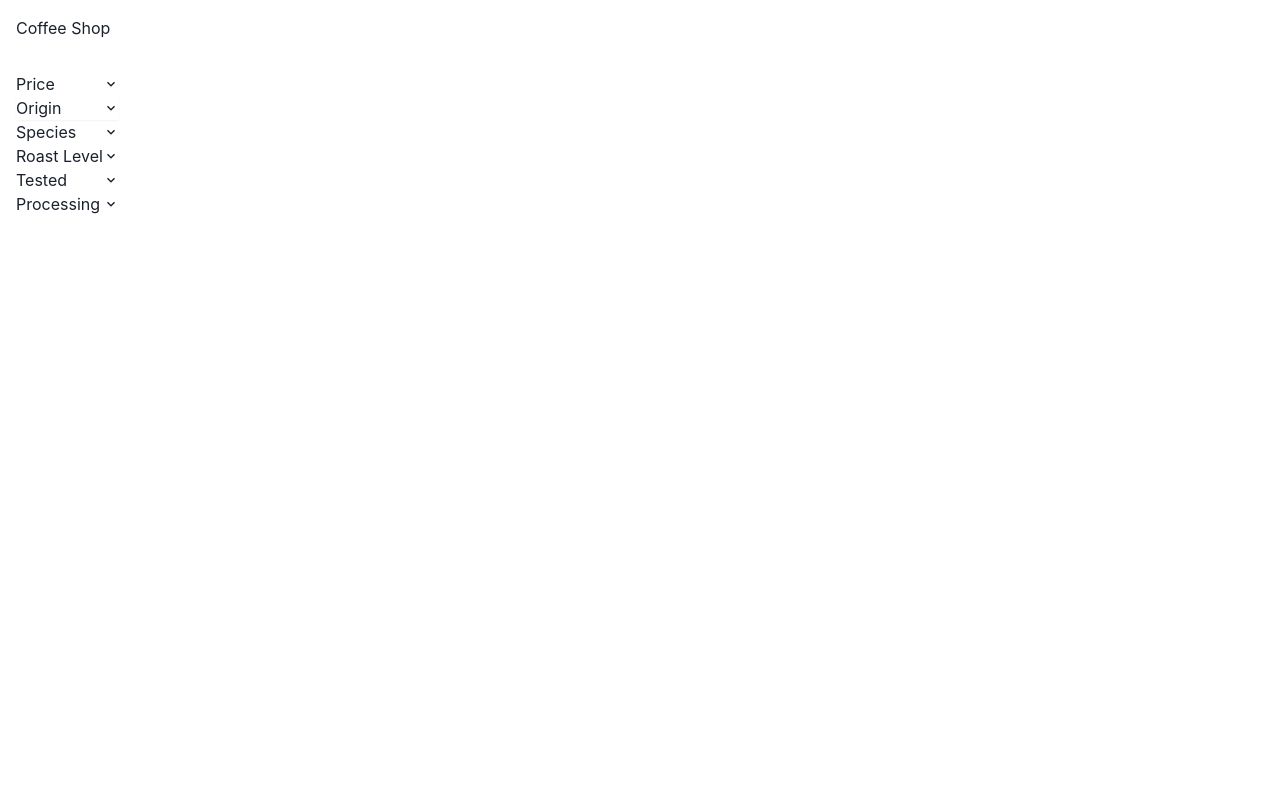
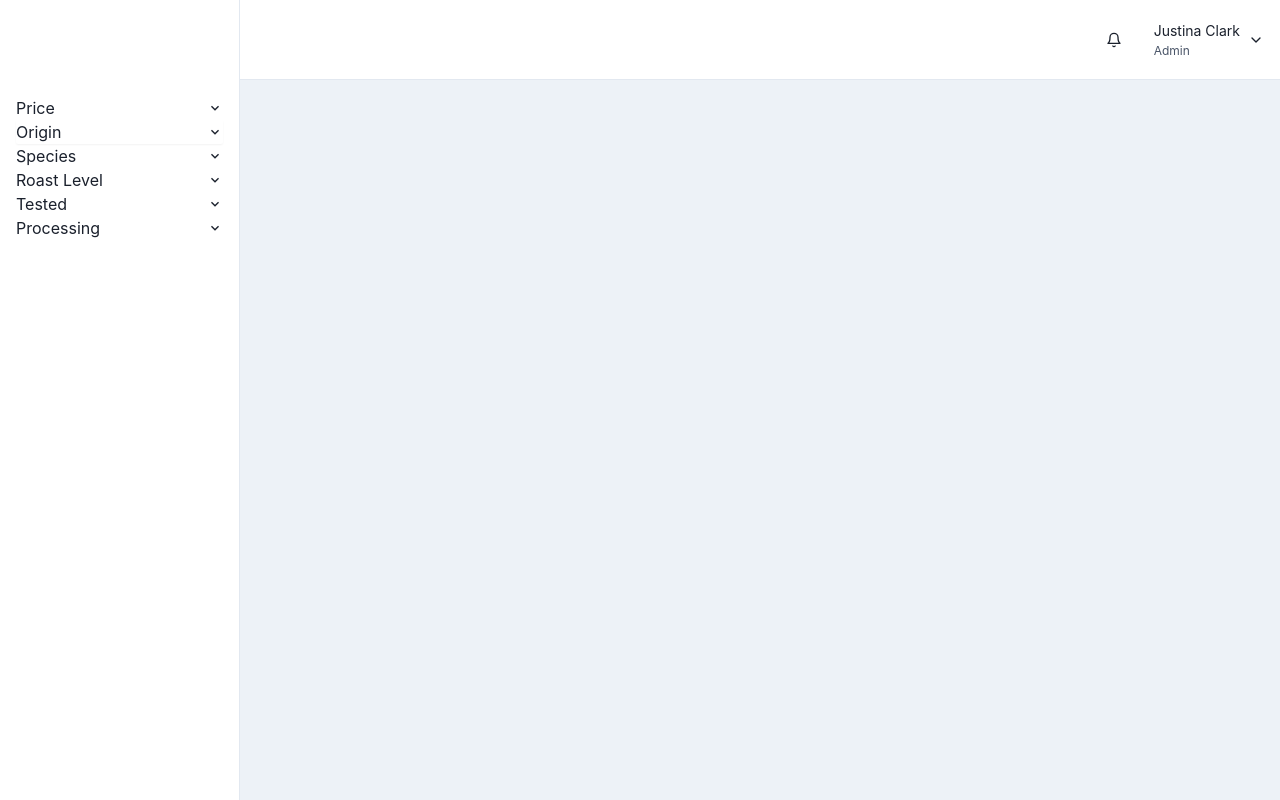
Before and after one commit to Dickyrdiar/folkatech-cofee, a React (Vite) app: page /dashboard in a window 1280 px wide. Built offline with nearby package versions, Linux system fonts and the light colour scheme.

Commit message:
adding sidebar and dashboard

```diff
--- /dev/null
+++ b/src/components/Layout/index.jsx
@@ -0,0 +1,198 @@
+/* eslint-disable no-unused-vars */
+/* eslint-disable react-refresh/only-export-components */
+/* eslint-disable react/jsx-no-undef */
+/* eslint-disable react/prop-types */
+/* eslint-disable react-hooks/rules-of-hooks */
+import {
+  IconButton,
+  Avatar,
+  Box,
+  CloseButton,
+  Flex,
+  HStack,
+  VStack,
+  Icon,
+  useColorModeValue,
+  Text,
+  Drawer,
+  DrawerContent,
+  useDisclosure,
+  Menu,
+  MenuButton,
+  MenuDivider,
+  MenuItem,
+  MenuList,
+} from '@chakra-ui/react'
+import {
+  FiHome,
+  FiTrendingUp,
+  FiCompass,
+  FiStar,
+  FiSettings,
+  FiMenu,
+  FiBell,
+  FiChevronDown,
+} from 'react-icons/fi'
+import Sidebar from '../sidebar'
+import { useState } from 'react'
+
+
+/* eslint-disable no-undef */
+const SidebarContent = ({ onClose, ...rest }) => {
+  const [filters, setFilters] = useState({
+    price: 50,
+    origin: [],
+    species: [],
+    roastLevel: [],
+    tested: [],
+    processing: [],
+  });
+
+  return (
+    <Box
+      transition="3s ease"
+      bg={useColorModeValue('white', 'gray.900')}
+      borderRight="1px"
+      borderRightColor={useColorModeValue('gray.200', 'gray.700')}
+      w={{ base: 'full', md: 60 }}
+      pos="fixed"
+      h="full"
+      {...rest}>
+      <Flex h="20" alignItems="center" mx="8" justifyContent="space-between">
+        <CloseButton display={{ base: 'flex', md: 'none' }} onClick={onClose} />
+      </Flex>
+      <Sidebar filters={filters} setFilters={setFilters} />
+    </Box>
+  )
+}
+
+const NavItem = ({ icon, children, ...rest }) => {
+  return (
+    <Box
+      as="a"
+      href="#"
+      style={{ textDecoration: 'none' }}
+      _focus={{ boxShadow: 'none' }}
+    >
+      <Flex
+        align={'center'}
+        p="4"
+        mx="4"
+        borderRadius="lg"
+        role="group"
+        cursor={'pointer'}
+        _hover={{
+          bg: 'cyan.400',
+          color: 'white'
+        }}
+        {...rest}>
+
+          {icon && (
+            <Icon
+              mr="4"
+              fontSize={'16'}
+              _groupHover={{
+                color: 'white'
+              }}
+              as="icon"
+            />
+          )}
+
+          {children}
+      </Flex>
+    </Box>
+  )
+}
+
+const MobileNav = ({ onOpen, ...rest }) => {
+  return (
+    <Flex
+      ml={{ base: 0, md: 60 }}
+      px={{ base: 4, md: 4 }}
+      height="20"
+      alignItems="center"
+      bg={useColorModeValue('white', 'gray.900')}
+      borderBottomWidth="1px"
+      borderBottomColor={useColorModeValue('gray.200', 'gray.700')}
+      justifyContent={{ base: 'space-between', md: 'flex-end' }}
+      {...rest}>
+      <IconButton
+        display={{ base: 'flex', md: 'none' }}
+        onClick={onOpen}
+        variant="outline"
+        aria-label="open menu"
+        icon={<FiMenu />}
+      />
+
+      <Text
+        display={{ base: 'flex', md: 'none' }}
+        fontSize="2xl"
+        fontFamily="monospace"
+        fontWeight="bold">
+        Logo
+      </Text>
+
+      <HStack spacing={{ base: '0', md: '6' }}>
+        <IconButton size="lg" variant="ghost" aria-label="open menu" icon={<FiBell />} />
+        <Flex alignItems={'center'}>
+          <Menu>
+            <MenuButton py={2} transition="all 0.3s" _focus={{ boxShadow: 'none' }}>
+              <HStack>
+                <VStack
+                  display={{ base: 'none', md: 'flex' }}
+                  alignItems="flex-start"
+                  spacing="1px"
+                  ml="2">
+                  <Text fontSize="sm">Justina Clark</Text>
+                  <Text fontSize="xs" color="gray.600">
+                    Admin
+                  </Text>
+                </VStack>
+                <Box display={{ base: 'none', md: 'flex' }}>
+                  <FiChevronDown />
+                </Box>
+              </HStack>
+            </MenuButton>
+            <MenuList
+              bg={useColorModeValue('white', 'gray.900')}
+              borderColor={useColorModeValue('gray.200', 'gray.700')}>
+              <MenuItem>Profile</MenuItem>
+              <MenuItem>Settings</MenuItem>
+              <MenuItem>Billing</MenuItem>
+              <MenuDivider />
+              <MenuItem>Sign out</MenuItem>
+            </MenuList>
+          </Menu>
+        </Flex>
+      </HStack>
+    </Flex>
+  )
+}
+
+const SidebarWithHeader = () => {
+  const { isOpen, onOpen, onClose } = useDisclosure()
+
+  return (
+    <Box minH="100vh" bg={useColorModeValue('gray.100', 'gray.900')}>
+      <SidebarContent onClose={() => onClose} display={{ base: 'none', md: 'block' }} />
+      <Drawer
+        isOpen={isOpen}
+        placement="left"
+        onClose={onClose}
+        returnFocusOnClose={false}
+        onOverlayClick={onClose}
+        size="full">
+        <DrawerContent>
+          <SidebarContent onClose={onClose} />
+        </DrawerContent>
+      </Drawer>
+      {/* mobilenav */}
+      <MobileNav onOpen={onOpen} />
+      <Box ml={{ base: 0, md: 60 }} p="4">
+        {/* Content */}
+      </Box>
+    </Box>
+  )
+}
+
+export default SidebarWithHeader
--- a/src/components/sidebar/index.jsx
+++ b/src/components/sidebar/index.jsx
@@ -79,9 +79,9 @@ const Sidebar = ({ filters, setFilters }) => {
                 <AccordionPanel pb={4}>
                   <CheckboxGroup colorScheme="green" value={filters.origin} onChange={(checkedItems) => handleCheckboxChange('origin', checkedItems)}>
                     <Stack spacing={2}>
-                      <Checkbox value="Africa">Africa</Checkbox>
-                      <Checkbox value="Asia">Asia</Checkbox>
-                      <Checkbox value="Central America">Central America</Checkbox>
+                      <Checkbox defaultChecked value="Africa">Africa</Checkbox>
+                      <Checkbox defaultChecked value="Asia">Asia</Checkbox>
+                      <Checkbox defaultChecked value="Central America">Central America</Checkbox>
                       {/* Add more origin options as needed */}
                     </Stack>
                   </CheckboxGroup>
@@ -105,8 +105,8 @@ const Sidebar = ({ filters, setFilters }) => {
                 <AccordionPanel pb={4}>
                   <CheckboxGroup colorScheme="purple" value={filters.species} onChange={(checkedItems) => handleCheckboxChange('species', checkedItems)}>
                     <Stack spacing={2}>
-                      <Checkbox value="Arabica">Arabica</Checkbox>
-                      <Checkbox value="Robusta">Robusta</Checkbox>
+                      <Checkbox defaultChecked value="Arabica">Arabica</Checkbox>
+                      <Checkbox defaultChecked value="Robusta">Robusta</Checkbox>
                       {/* Add more species options as needed */}
                     </Stack>
                   </CheckboxGroup>
@@ -130,9 +130,9 @@ const Sidebar = ({ filters, setFilters }) => {
                 <AccordionPanel pb={4}>
                   <CheckboxGroup colorScheme="blue" value={filters.roastLevel} onChange={(checkedItems) => handleCheckboxChange('roastLevel', checkedItems)}>
                     <Stack spacing={2}>
-                      <Checkbox value="Light">Light</Checkbox>
-                      <Checkbox value="Medium">Medium</Checkbox>
-                      <Checkbox value="Dark">Dark</Checkbox>
+                      <Checkbox defaultChecked value="Light">Light</Checkbox>
+                      <Checkbox defaultChecked value="Medium">Medium</Checkbox>
+                      <Checkbox defaultChecked value="Dark">Dark</Checkbox>
                       {/* Add more roast level options as needed */}
                     </Stack>
                   </CheckboxGroup>
@@ -156,8 +156,8 @@ const Sidebar = ({ filters, setFilters }) => {
                 <AccordionPanel pb={4}>
                   <CheckboxGroup colorScheme="teal" value={filters.tested} onChange={(checkedItems) => handleCheckboxChange('tested', checkedItems)}>
                     <Stack spacing={2}>
-                      <Checkbox value="Yes">Yes</Checkbox>
-                      <Checkbox value="No">No</Checkbox>
+                      <Checkbox defaultChecked value="Yes">Yes</Checkbox>
+                      <Checkbox defaultChecked value="No">No</Checkbox>
                       {/* Add more tested options as needed */}
                     </Stack>
                   </CheckboxGroup>
@@ -181,9 +181,9 @@ const Sidebar = ({ filters, setFilters }) => {
                 <AccordionPanel pb={4}>
                   <CheckboxGroup colorScheme="orange" value={filters.processing} onChange={(checkedItems) => handleCheckboxChange('processing', checkedItems)}>
                     <Stack spacing={2}>
-                      <Checkbox value="Washed">Washed</Checkbox>
-                      <Checkbox value="Natural">Natural</Checkbox>
-                      <Checkbox value="Honey">Honey</Checkbox>
+                      <Checkbox defaultChecked value="Washed">Washed</Checkbox>
+                      <Checkbox defaultChecked value="Natural">Natural</Checkbox>
+                      <Checkbox defaultChecked value="Honey">Honey</Checkbox>
                       {/* Add more processing options as needed */}
                     </Stack>
                   </CheckboxGroup>
--- a/src/containers/Dashboard/index.jsx
+++ b/src/containers/Dashboard/index.jsx
@@ -1,7 +1,9 @@
+/* eslint-disable no-unused-vars */
 import Navbar from "../../components/Navbar"
 import { useState } from "react";
 import { Flex } from "@chakra-ui/react";
 import Sidebar from "../../components/sidebar"
+import SidebarWithHeader from "../../components/Layout";
 
 const DashboardItem = () => {
   const [filters, setFilters] = useState({
@@ -15,10 +17,7 @@ const DashboardItem = () => {
 
   return (
     <>
-      <Navbar />
-      <Flex>
-        <Sidebar filters={filters} setFilters={setFilters} />
-      </Flex>
+     <SidebarWithHeader />
     </>
   )
 }
```
